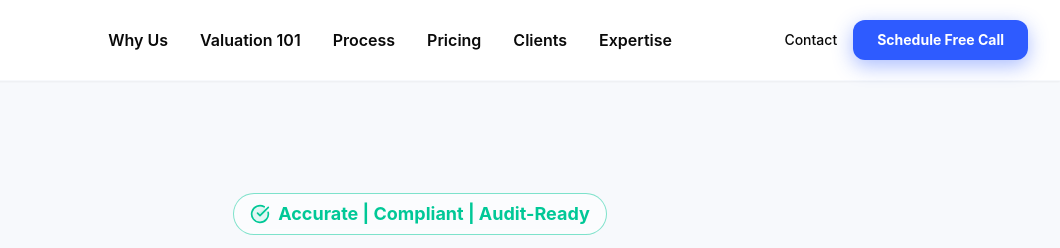
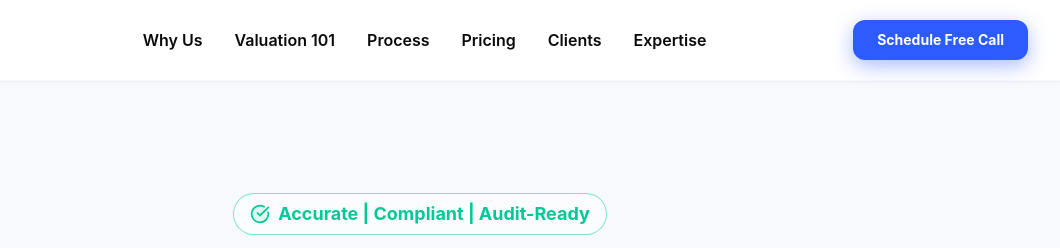
Before and after one commit to karwazeal/startup409a-site, a plain HTML site: page index.html in a window 1280 px wide. Shown: the top 248 px of the page, 220-1280 px from the left. Drawn offline with nearby package versions, Linux system fonts and the light colour scheme.

Commit message:
Update index.html

```diff
--- a/index.html
+++ b/index.html
@@ -88,10 +88,7 @@
 
                 <!-- CTA Button -->
                 <div class="hidden md:flex items-center space-x-4">
-                    <a href="mailto:zeal@valuations409a.com" class="text-sm font-medium text-text-dark hover:text-primary-blue transition duration-150">
-                        Contact
-                    </a>
-                    <!-- CHANGED href from '#' to 'contact.html' -->
+
                     <a href="contact.html" id="nav-schedule-call" class="px-6 py-2.5 text-sm font-bold rounded-xl text-white bg-primary-blue hover:bg-opacity-90 shadow-cta-glow transition duration-300 transform hover:scale-[1.02]">
                         Schedule Free Call
                     </a>
```
